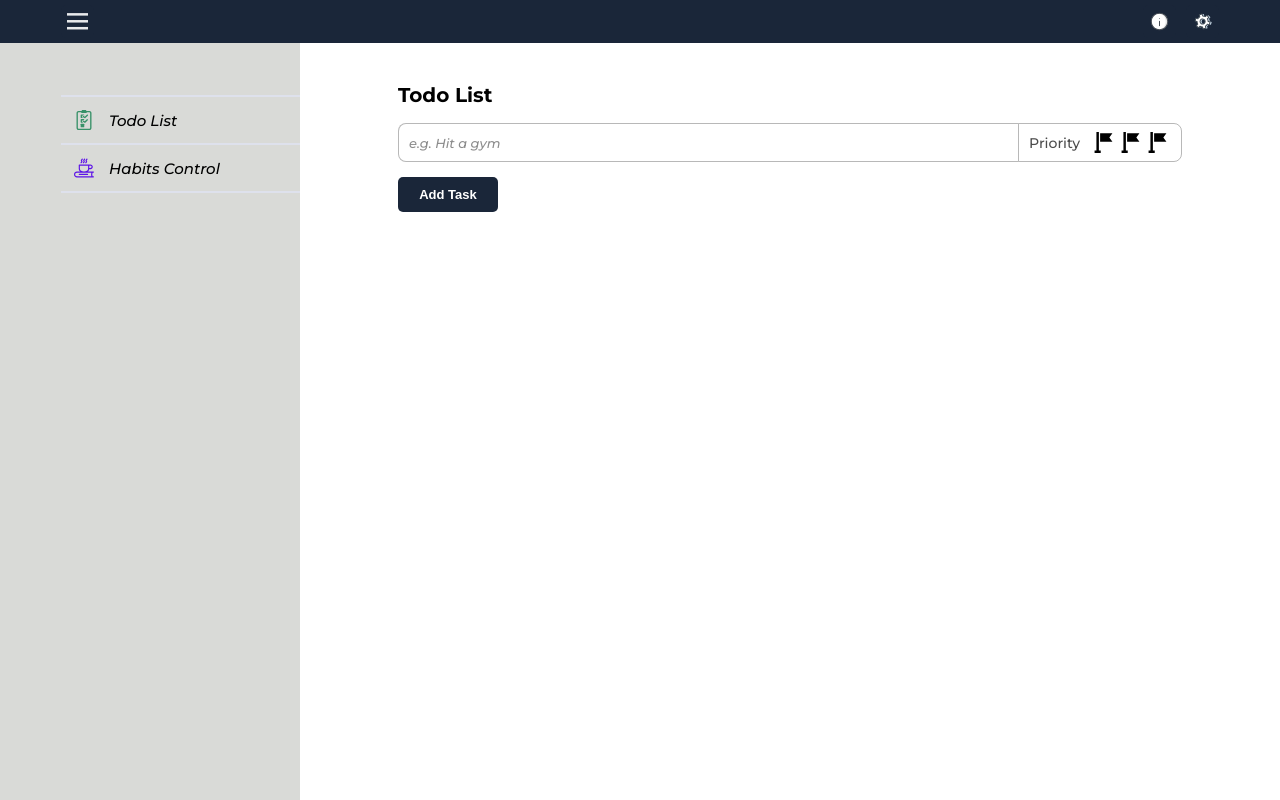
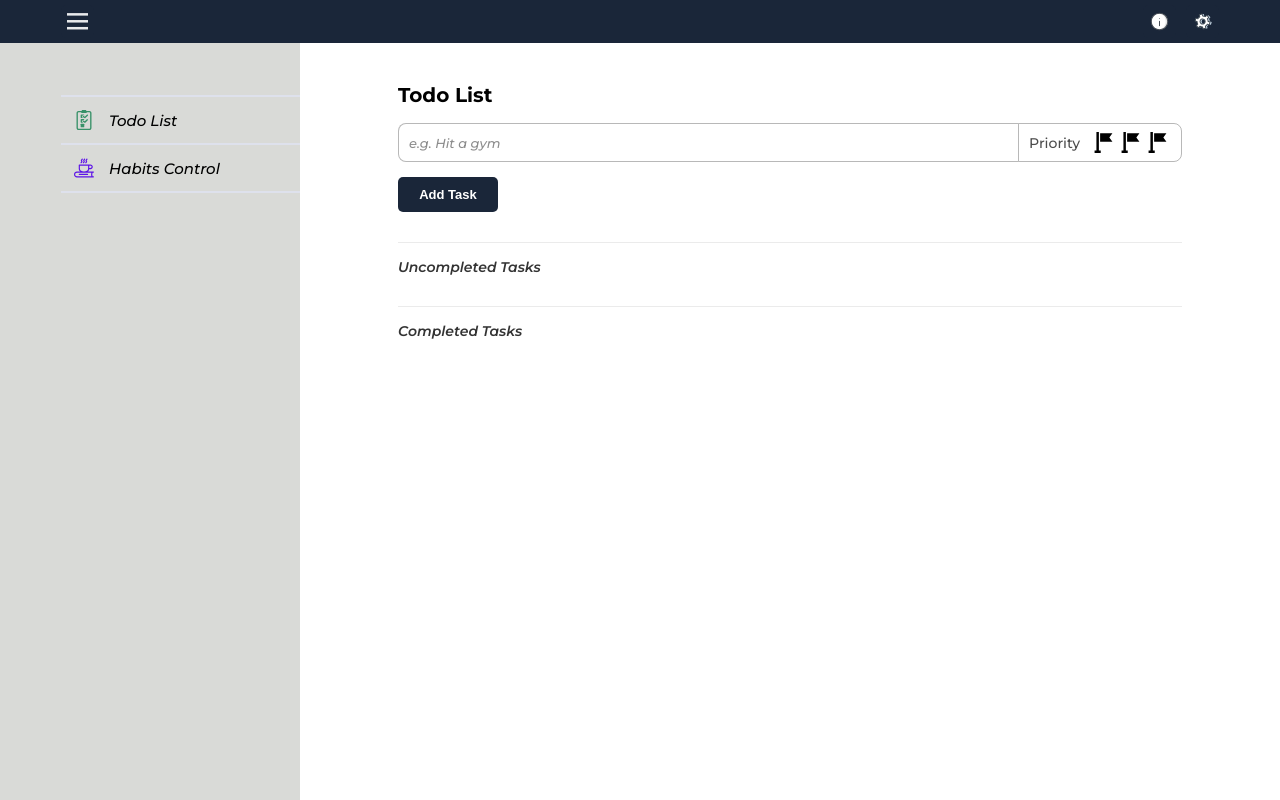
Before and after one commit to jakubwas/wTask, a React (Create React App) app in the folder client/: page / in a window 1280 px wide. Built offline with nearby package versions, Linux system fonts and the light colour scheme.

Commit message:
Create completed/uncompleted todo sections

```diff
--- a/client/src/Components/Layout/Workspace/TodoWorkspace/Form/TodoForm.js
+++ b/client/src/Components/Layout/Workspace/TodoWorkspace/Form/TodoForm.js
@@ -1,5 +1,5 @@
 // Dependencies
-import React from "react";
+import React, { Fragment } from "react";
 import styled from "styled-components";
 // React Components
 import SubmitTaskButton from "./SubmitTaskButton";
@@ -8,7 +8,6 @@ import FormPriority from "./FormPriority";
 
 const Form = styled.form`
   width: 100%;
-  height: 10rem;
   margin-top: 1.6rem;
 `;
 const InputAndPriorityContainer = styled.div`
@@ -18,6 +17,7 @@ const InputAndPriorityContainer = styled.div`
 
 const TodoForm = () => {
   return (
+    <Fragment>
       <Form>
         <InputAndPriorityContainer>
           <FormInput />
@@ -25,6 +25,7 @@ const TodoForm = () => {
         </InputAndPriorityContainer>
         <SubmitTaskButton />
       </Form>
+    </Fragment>
   );
 };
 
--- /dev/null
+++ b/client/src/Components/Layout/Workspace/TodoWorkspace/SectionSeparator.js
@@ -0,0 +1,14 @@
+import React from "react";
+import styled from "styled-components";
+
+const Separator = styled.div`
+  border-top: 1px solid rgba(0, 0, 0, 0.08);
+  margin: 3rem 0rem 1.5rem 0;
+  width: 100%;
+`;
+
+const SectionSeparator = () => {
+  return <Separator />;
+};
+
+export default SectionSeparator;
--- /dev/null
+++ b/client/src/Components/Layout/Workspace/TodoWorkspace/Tasks/CompletedTasks.js
@@ -0,0 +1,19 @@
+// Dependencies
+import React from "react";
+import styled from "styled-components";
+// React Components
+import StatusSectionHeader from "./StatusSectionHeader";
+
+const Container = styled.div`
+  width: 100%;
+`;
+
+const UncompletedTasks = () => {
+  return (
+    <Container>
+      <StatusSectionHeader>Completed Tasks</StatusSectionHeader>
+    </Container>
+  );
+};
+
+export default UncompletedTasks;
--- /dev/null
+++ b/client/src/Components/Layout/Workspace/TodoWorkspace/Tasks/StatusSectionHeader.js
@@ -0,0 +1,16 @@
+import React from "react";
+import styled from "styled-components";
+
+const Header = styled.div`
+  font-size: 1.4rem;
+  font-style: italic;
+  font-weight: 600;
+  align-self: flex-start;
+  color: rgba(0, 0, 0, 0.8);
+`;
+
+const StatusSectionHeader = (props) => {
+  return <Header>{props.children}</Header>;
+};
+
+export default StatusSectionHeader;
--- /dev/null
+++ b/client/src/Components/Layout/Workspace/TodoWorkspace/Tasks/UncompletedTasks.js
@@ -0,0 +1,19 @@
+// Dependencies
+import React from "react";
+import styled from "styled-components";
+// React Components
+import StatusSectionHeader from "./StatusSectionHeader";
+
+const Container = styled.div`
+  width: 100%;
+`;
+
+const UncompletedTasks = () => {
+  return (
+    <Container>
+      <StatusSectionHeader>Uncompleted Tasks</StatusSectionHeader>
+    </Container>
+  );
+};
+
+export default UncompletedTasks;
--- a/client/src/Components/Layout/_MainComponents/TodoEditor.js
+++ b/client/src/Components/Layout/_MainComponents/TodoEditor.js
@@ -3,8 +3,11 @@ import React from "react";
 // React Components
 import EditorContainer from "../../Containers/EditorContainer";
 import WorkspaceContainer from "../../Containers/WorkspaceContainer";
-import TodoWorkspaceHeader from "../Workspace/TodoWorkspace//Form/TodoWorkspaceHeader";
+import TodoWorkspaceHeader from "../Workspace/TodoWorkspace/TodoWorkspaceHeader";
 import TodoForm from "../Workspace/TodoWorkspace/Form/TodoForm";
+import UncompletedTasks from "../Workspace/TodoWorkspace/Tasks/UncompletedTasks";
+import CompletedTasks from "../Workspace/TodoWorkspace/Tasks/CompletedTasks";
+import SectionSeparator from "../Workspace/TodoWorkspace/SectionSeparator";
 
 const TodoEditor = () => {
   return (
@@ -12,6 +15,10 @@ const TodoEditor = () => {
       <WorkspaceContainer>
         <TodoWorkspaceHeader />
         <TodoForm />
+        <SectionSeparator />
+        <UncompletedTasks />
+        <SectionSeparator />
+        <CompletedTasks />
       </WorkspaceContainer>
     </EditorContainer>
   );
```
Also changed, not shown: client/src/Components/Layout/Workspace/TodoWorkspace/Tasks/Task.js (added), client/src/Components/Layout/Workspace/TodoWorkspace/TodoWorkspaceHeader.js (renamed from client/src/Components/Layout/Workspace/TodoWorkspace/Form/TodoWorkspaceHeader.js). Lines whose indentation alone changed are shown as unchanged.
